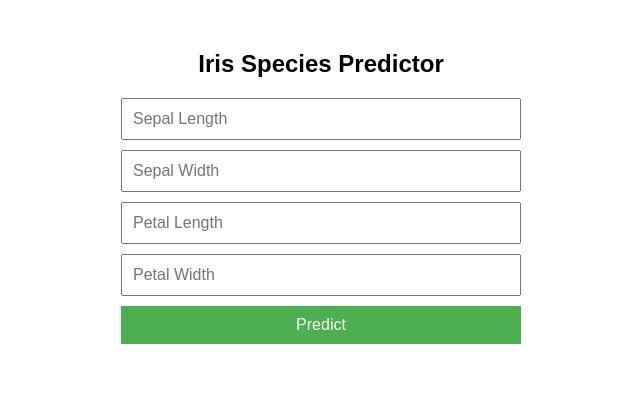
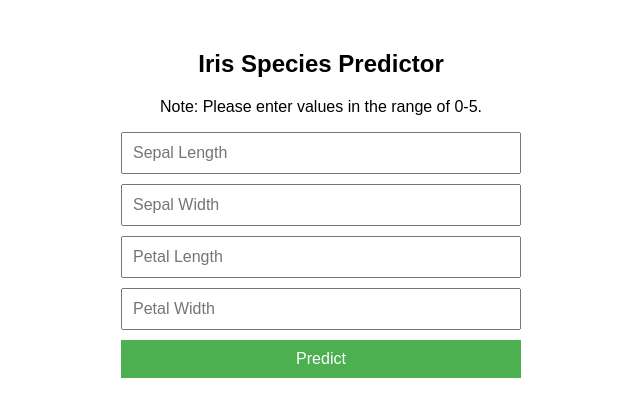
Before and after one commit to wsvincent/django_irisml, a Django app: page / in a window 1280 px wide. Shown: the top 417 px of the page, without its empty margins (319-959 px from the left). Run offline with Django 5.2, Linux system fonts and the light colour scheme; parts of the project's set-up code (start-up, migrations or seed data) failed here and were passed over.

Commit message:
add value range for inputs

```diff
--- a/templates/predict.html
+++ b/templates/predict.html
@@ -30,6 +30,7 @@
 </head>
 <body>
     <h2>Iris Species Predictor</h2>
+    <p class="note">Note: Please enter values in the range of 0-5.</p>
     <form method="post">
         {% csrf_token %}
         <input type="number" step="any" name="sepal_length" placeholder="Sepal Length" required>
```
